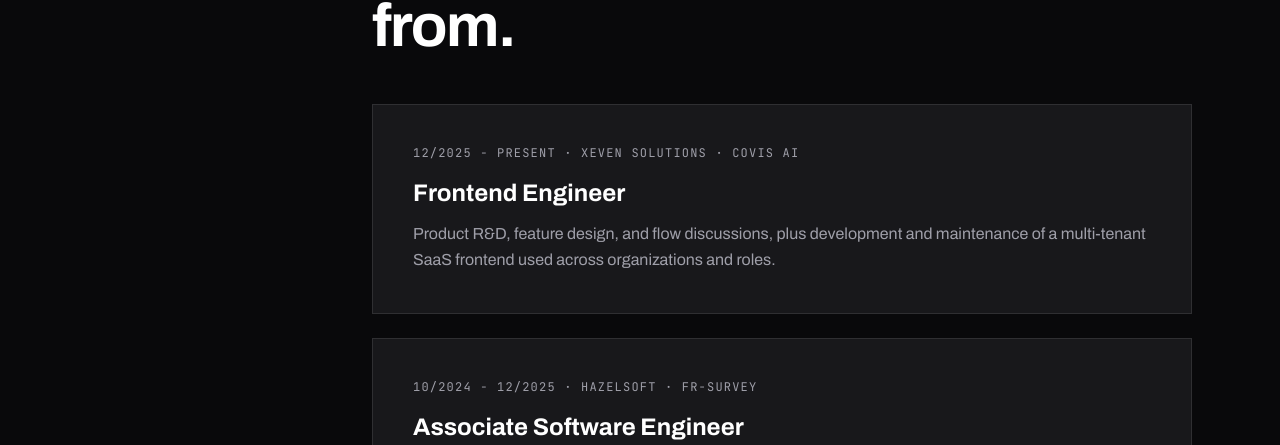
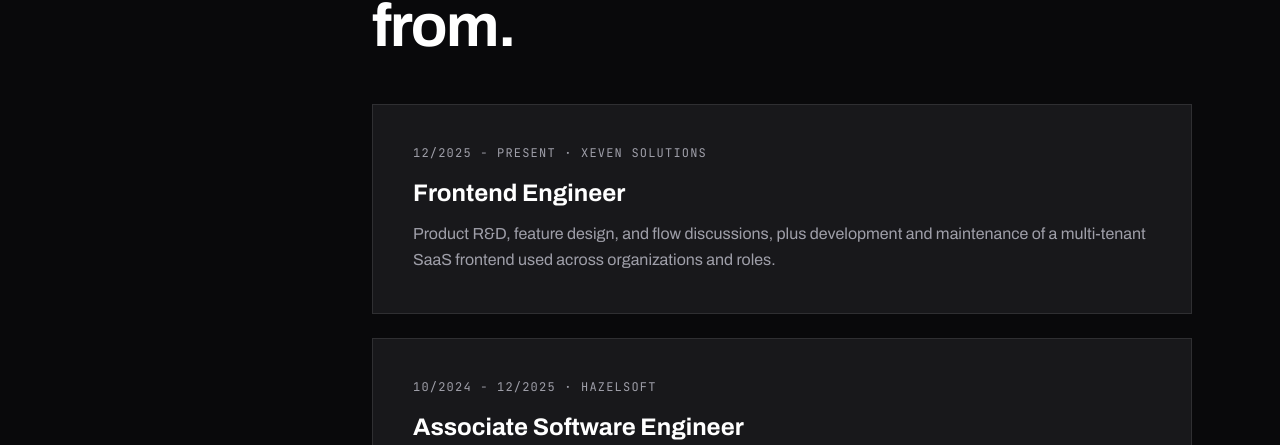
Before and after one commit to Bilal-Khan152/portfolio, a Next.js app: page / in a window 1280 px wide. Shown: the part 5172-5617 px from the top of the page. Built offline with nearby package versions, Linux system fonts and the light colour scheme.

Commit message:
Experience cards: drop project names from the headline meta line

```diff
--- a/components/Experience.jsx
+++ b/components/Experience.jsx
@@ -2,12 +2,12 @@ import Reveal from './Reveal';
 
 const ITEMS = [
   {
-    meta: '12/2025 - PRESENT · XEVEN SOLUTIONS · COVIS AI',
+    meta: '12/2025 - PRESENT · XEVEN SOLUTIONS',
     title: 'Frontend Engineer',
     body: 'Product R&D, feature design, and flow discussions, plus development and maintenance of a multi-tenant SaaS frontend used across organizations and roles.',
   },
   {
-    meta: '10/2024 - 12/2025 · HAZELSOFT · FR-SURVEY',
+    meta: '10/2024 - 12/2025 · HAZELSOFT',
     title: 'Associate Software Engineer',
     body: 'Responsive interfaces for a restaurant management platform, built with a frontend team and project manager.',
   },
```
